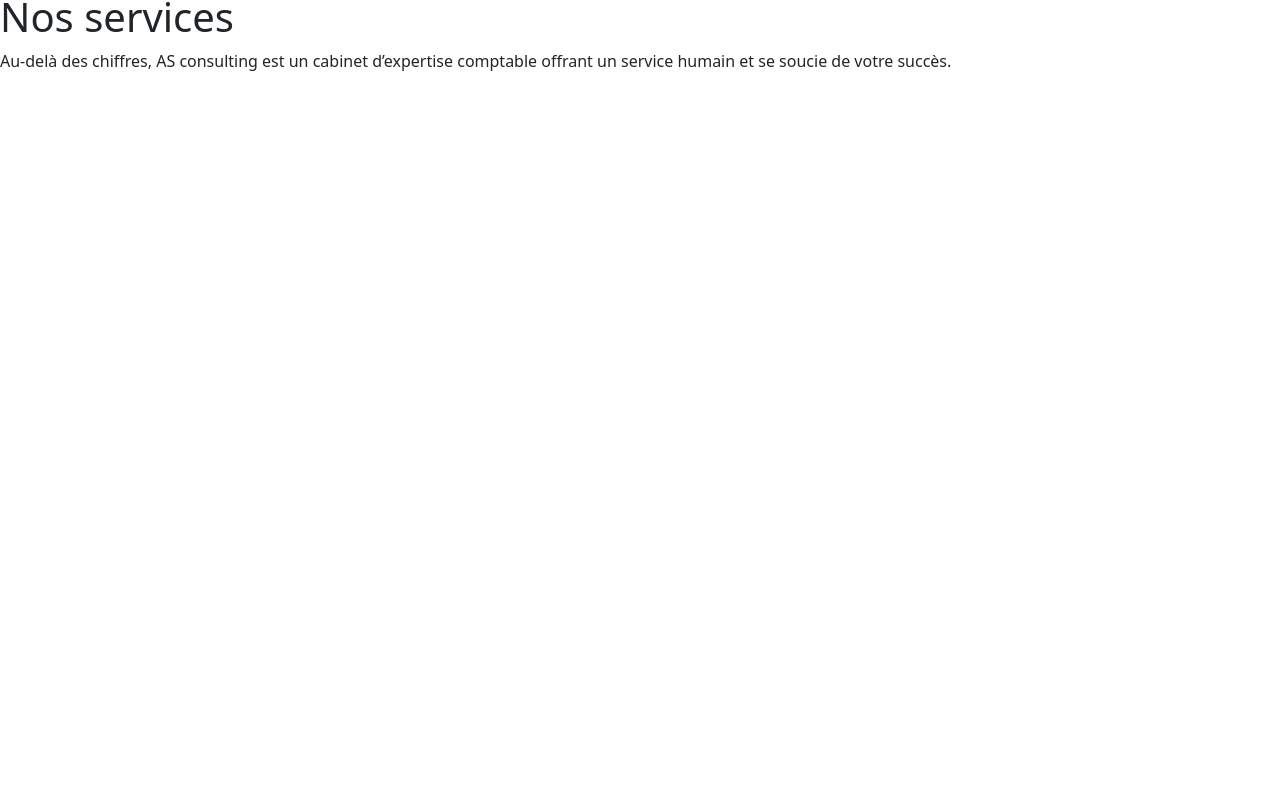
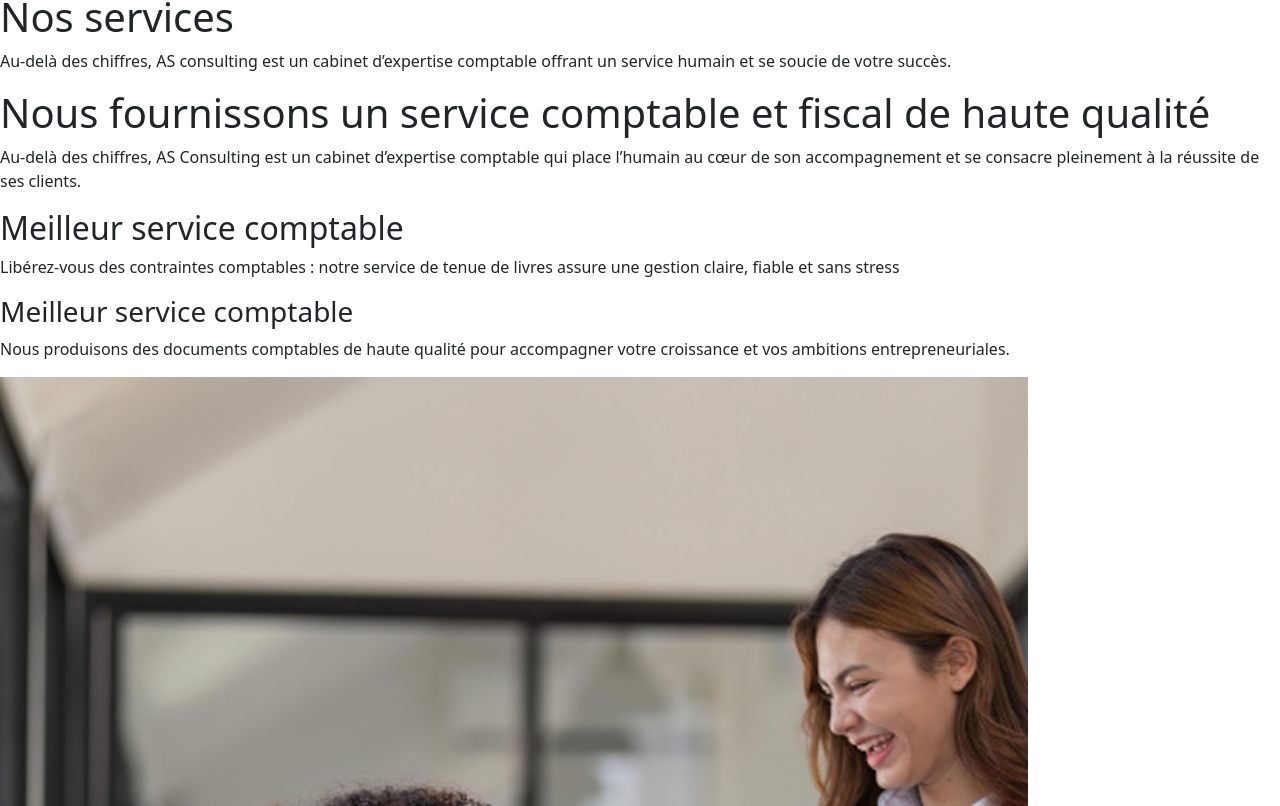
Before and after one commit to BangalyLeDeveloppeur/AS-consulting, a React (Vite) app in the folder frontend/: page / in a window 1280 px wide. Shown: the part 1034-1840 px from the top of the page. Before the commit the page ends 1123 px from the top, so only its background shows below. Built offline with nearby package versions, Linux system fonts and the light colour scheme; no server answers; a web font is replaced by a local one.

Commit message:
integration du composant pourqouiNous

```diff
--- /dev/null
+++ b/frontend/src/components/PourquoiNous.jsx
@@ -0,0 +1,35 @@
+import React from "react";
+import femmmeSourientes from "../assets/image/Femmes.png";
+
+const PourquoiNous = () => {
+  return (
+    <div>
+      <div>
+        <h1>
+          Nous fournissons un service comptable et fiscal de haute qualité
+        </h1>
+        <p>
+          Au-delà des chiffres, AS Consulting est un cabinet d’expertise
+          comptable qui place l’humain au cœur de son accompagnement et se
+          consacre pleinement à la réussite de ses clients.
+        </p>
+
+        <h2>Meilleur service comptable</h2>
+        <p>
+          Libérez-vous des contraintes comptables : notre service de tenue de
+          livres assure une gestion claire, fiable et sans stress
+        </p>
+        <h3>Meilleur service comptable</h3>
+        <p>
+          Nous produisons des documents comptables de haute qualité pour
+          accompagner votre croissance et vos ambitions entrepreneuriales.
+        </p>
+      </div>
+      <div>
+        <img src={femmmeSourientes} alt="femme sourinets au bureau" />
+      </div>
+    </div>
+  );
+};
+
+export default PourquoiNous;
--- a/frontend/src/pages/Home.jsx
+++ b/frontend/src/pages/Home.jsx
@@ -1,12 +1,14 @@
 import React from "react";
 import Slide from "../components/Slide.jsx";
 import Services from "../components/Services.jsx";
+import PourquoiNous from "../components/PourquoiNous.jsx";
 
 const Home = () => {
   return (
     <div>
       <Slide />
       <Services />
+      <PourquoiNous />
     </div>
   );
 };
```
Also changed, not shown: frontend/src/assets/image/Femmes.png (added).
